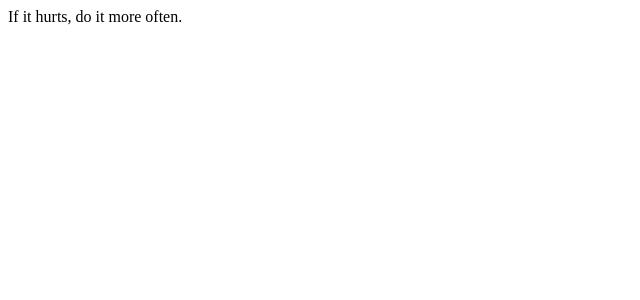
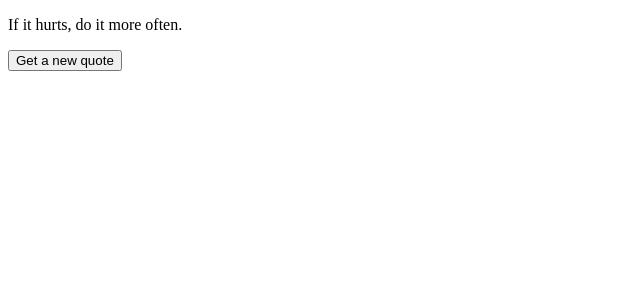
Before and after one commit to dustin4d/FullStackOpen, a React (Vite) app in the folder part1/anecdotes/: page / in a window 1280 px wide. Shown: the top 300 px of the page, without its empty margins (0-640 px from the left). Built offline with nearby package versions, Linux system fonts and the light colour scheme.

Commit message:
1.13 complete -- Randomly print a quote from the array using state updater func

```diff
--- a/part1/anecdotes/src/App.jsx
+++ b/part1/anecdotes/src/App.jsx
@@ -14,9 +14,17 @@ const App = () => {
 
   const [selected, setSelected] = useState(0)
 
+  const getQuote = () => { // gen a rand num between 0 and anecdotes.length through updater function
+    setSelected(() => {
+      const randomIndex = Math.floor(Math.random() * anecdotes.length)
+      return randomIndex
+    })
+  }
+
   return (
     <div>
-      {anecdotes[selected]}
+      <p>{anecdotes[selected]}</p>
+      <button onClick={getQuote}>Get a new quote</button>
     </div>
   )
 }
```
